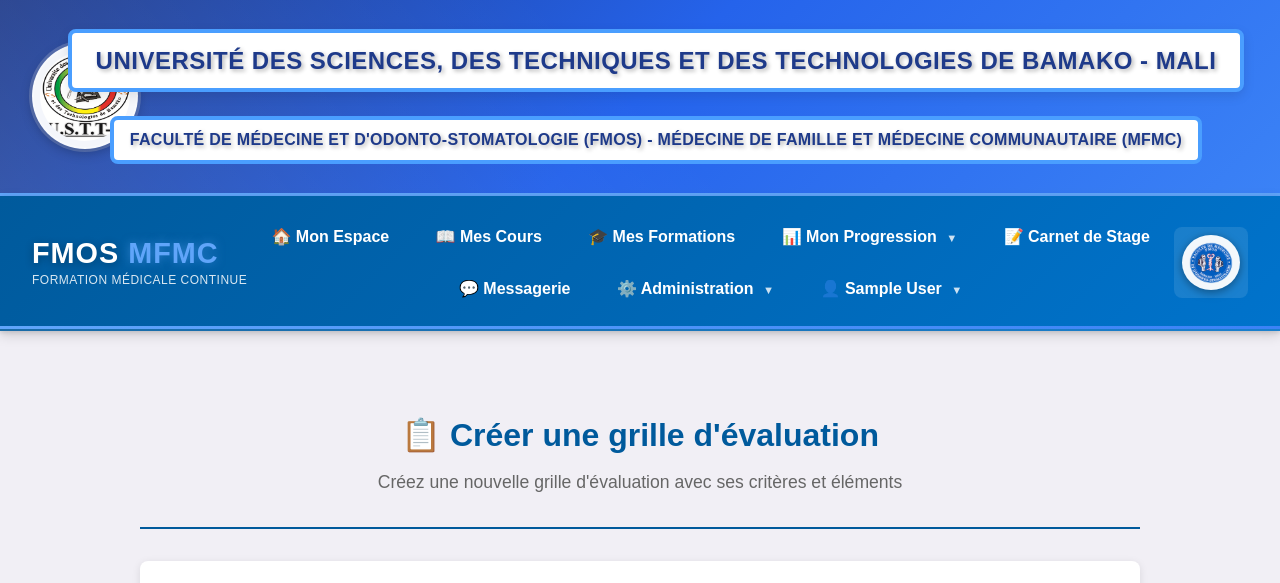
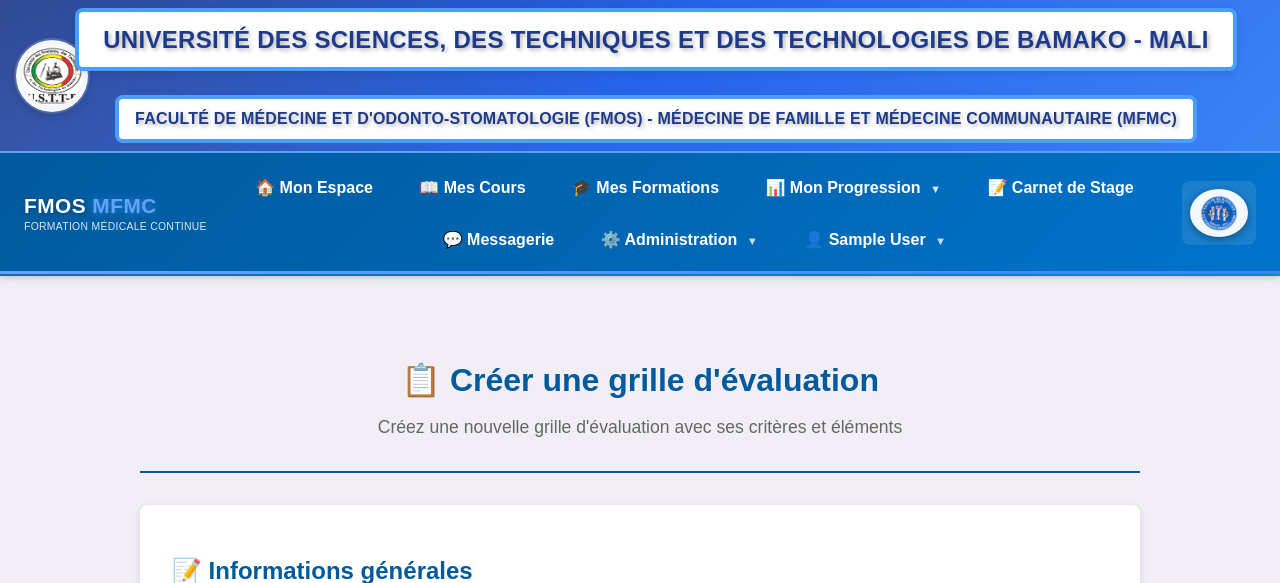
Before and after one commit to baigho2-hue/fmos-mfmc, a Django app: page /evaluations/grilles/creer/ in a window 1280 px wide. Shown: the top 583 px of the page. Run offline with Django 4.2, Linux system fonts and the light colour scheme; the visitor is signed in with stand-in values (Sample User, id 1); data comes from the database, SQL or seed files in the repository; data that the repository does not hold is empty.

Commit message:
Réduction de la taille des deux headers pour un design plus compact

```diff
--- a/core/templates/base.html
+++ b/core/templates/base.html
@@ -70,9 +70,9 @@
     .usttb-header {
       background: linear-gradient(135deg, #1e3a8a 0%, #2563eb 50%, #3b82f6 100%) !important;
       color: #ffffff !important;
-      padding: 1.8rem 2rem !important;
-      box-shadow: 0 8px 16px rgba(0, 0, 0, 0.15), 0 4px 8px rgba(0, 0, 0, 0.1) !important;
-      border-bottom: 3px solid #60a5fa !important;
+      padding: 0.5rem 1rem !important;
+      box-shadow: 0 4px 8px rgba(0, 0, 0, 0.1), 0 2px 4px rgba(0, 0, 0, 0.08) !important;
+      border-bottom: 2px solid #60a5fa !important;
       position: relative !important;
       overflow: hidden !important;
     }
@@ -107,15 +107,15 @@
       padding: 0 !important;
     }
     .usttb-logo-circle {
-      height: 90px !important;
-      width: 90px !important;
+      height: 60px !important;
+      width: 60px !important;
       object-fit: cover !important;
       background-color: rgba(255, 255, 255, 0.95) !important;
-      padding: 6px !important;
+      padding: 4px !important;
       border-radius: 50% !important;
       transition: all 0.4s cubic-bezier(0.4, 0, 0.2, 1) !important;
       display: block !important;
-      box-shadow: 0 4px 12px rgba(0, 0, 0, 0.25), 0 0 0 3px rgba(255, 255, 255, 0.2) !important;
+      box-shadow: 0 3px 8px rgba(0, 0, 0, 0.2), 0 0 0 2px rgba(255, 255, 255, 0.2) !important;
       border: 2px solid rgba(255, 255, 255, 0.3) !important;
     }
     .usttb-logo-circle:hover {
@@ -134,21 +134,21 @@
     }
     .usttb-title {
       color: #ffffff !important;
-      font-size: 1.4rem !important;
+      font-size: 1rem !important;
       font-weight: 800 !important;
       margin: 0 !important;
-      padding: 0.8rem 2rem !important;
+      padding: 0.4rem 1.2rem !important;
       text-align: center !important;
       display: block !important;
-      border-radius: 12px !important;
+      border-radius: 8px !important;
       max-width: 100% !important;
       background: rgba(255, 255, 255, 0.15) !important;
       backdrop-filter: blur(10px) !important;
       border: 2px solid rgba(255, 255, 255, 0.3) !important;
       text-transform: uppercase !important;
-      letter-spacing: 0.5px !important;
-      text-shadow: 0 2px 8px rgba(0, 0, 0, 0.2) !important;
-      box-shadow: 0 4px 12px rgba(0, 0, 0, 0.1) !important;
+      letter-spacing: 0.3px !important;
+      text-shadow: 0 1px 4px rgba(0, 0, 0, 0.2) !important;
+      box-shadow: 0 2px 6px rgba(0, 0, 0, 0.1) !important;
       transition: all 0.3s ease !important;
     }
     .usttb-title:hover {
@@ -158,43 +158,43 @@
     }
     .usttb-subtitle {
       color: #e0e7ff !important;
-      font-size: 0.95rem !important;
+      font-size: 0.75rem !important;
       margin: 0 !important;
-      padding: 0.6rem 1.5rem !important;
+      padding: 0.3rem 1rem !important;
       font-weight: 600 !important;
       text-align: center !important;
       display: block !important;
-      border-radius: 10px !important;
+      border-radius: 6px !important;
       max-width: 100% !important;
       background: rgba(255, 255, 255, 0.1) !important;
       backdrop-filter: blur(8px) !important;
       border: 1px solid rgba(255, 255, 255, 0.2) !important;
       text-transform: uppercase !important;
-      letter-spacing: 0.3px !important;
-      text-shadow: 0 1px 4px rgba(0, 0, 0, 0.15) !important;
+      letter-spacing: 0.2px !important;
+      text-shadow: 0 1px 3px rgba(0, 0, 0, 0.15) !important;
     }
     @media screen and (max-width: 768px) {
       .usttb-header {
-        padding: 1.2rem 1rem !important;
+        padding: 0.4rem 0.8rem !important;
       }
       .usttb-header-content {
         flex-direction: column !important;
-        gap: 1rem !important;
+        gap: 0.6rem !important;
       }
       .usttb-logo-left {
         order: -1 !important;
       }
       .usttb-logo-circle {
-        height: 70px !important;
-        width: 70px !important;
+        height: 50px !important;
+        width: 50px !important;
       }
       .usttb-title {
-        font-size: 1rem !important;
-        padding: 0.6rem 1rem !important;
+        font-size: 0.85rem !important;
+        padding: 0.3rem 0.8rem !important;
       }
       .usttb-subtitle {
-        font-size: 0.8rem !important;
-        padding: 0.5rem 1rem !important;
+        font-size: 0.65rem !important;
+        padding: 0.2rem 0.8rem !important;
       }
     }
 
@@ -202,11 +202,11 @@
     .main-header {
       background: linear-gradient(135deg, #005a9c 0%, #0066b3 50%, #0073cc 100%) !important;
       color: #ffffff !important;
-      padding: 1rem 2rem !important;
+      padding: 0.6rem 1.5rem !important;
       display: flex !important;
       justify-content: space-between !important;
       align-items: center !important;
-      box-shadow: 0 4px 12px rgba(0, 0, 0, 0.15), 0 2px 4px rgba(0, 0, 0, 0.1) !important;
+      box-shadow: 0 3px 8px rgba(0, 0, 0, 0.12), 0 1px 3px rgba(0, 0, 0, 0.08) !important;
       position: relative !important;
       border-bottom: 2px solid rgba(255, 255, 255, 0.1) !important;
     }
@@ -231,25 +231,25 @@
       gap: 0.2rem !important;
     }
     .brand-title {
-      font-size: 1.8rem !important;
+      font-size: 1.3rem !important;
       font-weight: 900 !important;
       margin: 0 !important;
       padding: 0 !important;
       color: #ffffff !important;
-      text-shadow: 0 2px 8px rgba(0, 0, 0, 0.3) !important;
-      letter-spacing: 1px !important;
+      text-shadow: 0 1px 4px rgba(0, 0, 0, 0.3) !important;
+      letter-spacing: 0.5px !important;
     }
     .brand-accent {
       color: #60a5fa !important;
-      text-shadow: 0 0 10px rgba(96, 165, 250, 0.5) !important;
+      text-shadow: 0 0 8px rgba(96, 165, 250, 0.5) !important;
     }
     .brand-subtitle {
-      font-size: 0.75rem !important;
+      font-size: 0.65rem !important;
       margin: 0 !important;
       padding: 0 !important;
       color: rgba(255, 255, 255, 0.85) !important;
       font-weight: 500 !important;
-      letter-spacing: 0.5px !important;
+      letter-spacing: 0.3px !important;
       text-transform: uppercase !important;
     }
     .header-logo-container {
@@ -266,8 +266,8 @@
       transform: scale(1.05) !important;
     }
     .header-logo {
-      max-height: 50px !important;
-      max-width: 120px !important;
+      max-height: 40px !important;
+      max-width: 100px !important;
       object-fit: contain !important;
       filter: drop-shadow(0 2px 4px rgba(0, 0, 0, 0.2)) !important;
     }
--- a/static/css/style.css
+++ b/static/css/style.css
@@ -25,11 +25,11 @@
 header {
 background: linear-gradient(135deg, #005a9c 0%, #0066b3 50%, #0073cc 100%);
 color: #ffffff;
-padding: 1rem 2rem;
+padding: 0.6rem 1.5rem;
 display: flex;
 justify-content: space-between;
 align-items: center;
-box-shadow: 0 4px 12px rgba(0, 0, 0, 0.15), 0 2px 4px rgba(0, 0, 0, 0.1);
+box-shadow: 0 3px 8px rgba(0, 0, 0, 0.12), 0 1px 3px rgba(0, 0, 0, 0.08);
 position: relative;
 border-bottom: 2px solid rgba(255, 255, 255, 0.1);
 }
@@ -63,13 +63,13 @@
 }
 
 .brand-title {
-font-size: 1.8rem;
+font-size: 1.3rem;
 font-weight: 900;
 margin: 0;
 padding: 0;
 color: #ffffff;
-text-shadow: 0 2px 8px rgba(0, 0, 0, 0.3);
-letter-spacing: 1px;
+text-shadow: 0 1px 4px rgba(0, 0, 0, 0.3);
+letter-spacing: 0.5px;
 }
 
 .brand-accent {
@@ -78,12 +78,12 @@
 }
 
 .brand-subtitle {
-font-size: 0.75rem;
+font-size: 0.65rem;
 margin: 0;
 padding: 0;
 color: rgba(255, 255, 255, 0.85);
 font-weight: 500;
-letter-spacing: 0.5px;
+letter-spacing: 0.3px;
 text-transform: uppercase;
 }
 
@@ -119,8 +119,8 @@
 }
 
 .header-logo {
-max-height: 50px;
-max-width: 120px;
+max-height: 40px;
+max-width: 100px;
 object-fit: contain;
 filter: drop-shadow(0 2px 4px rgba(0, 0, 0, 0.2));
 }
```
